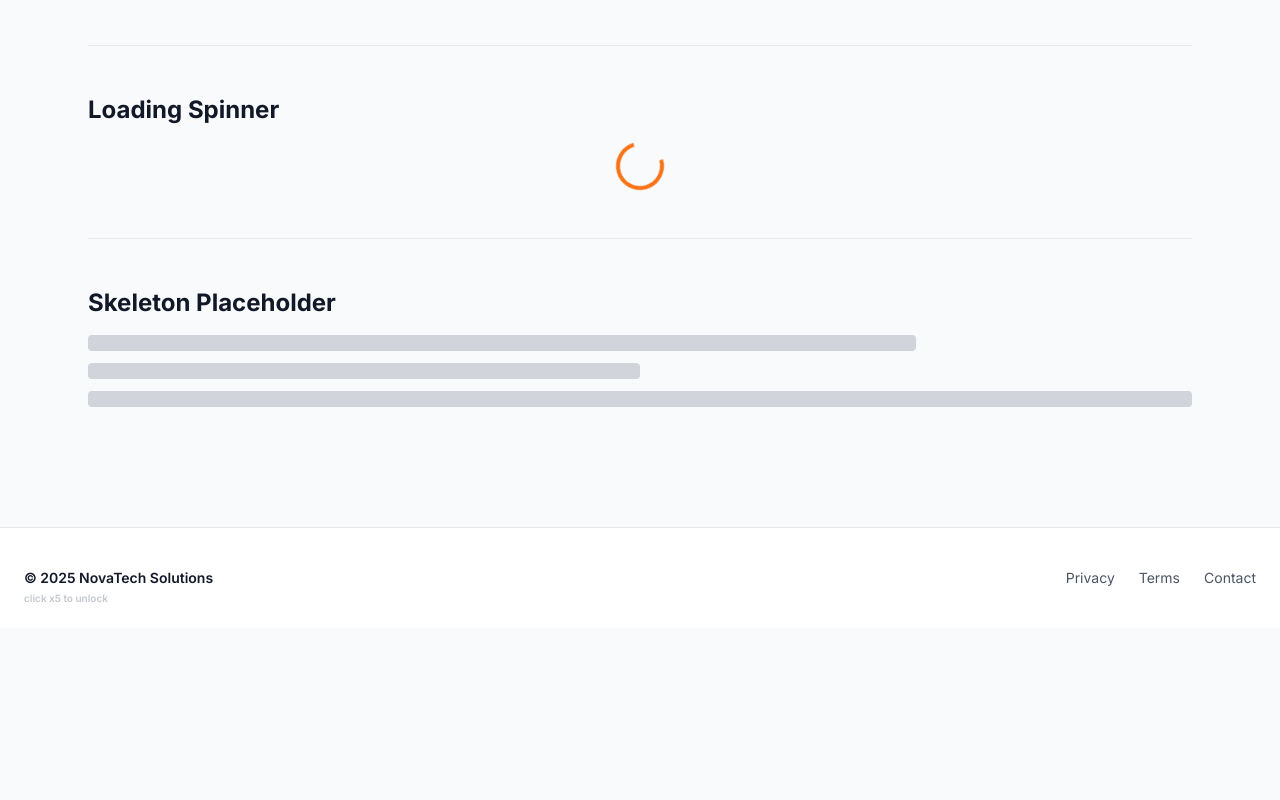
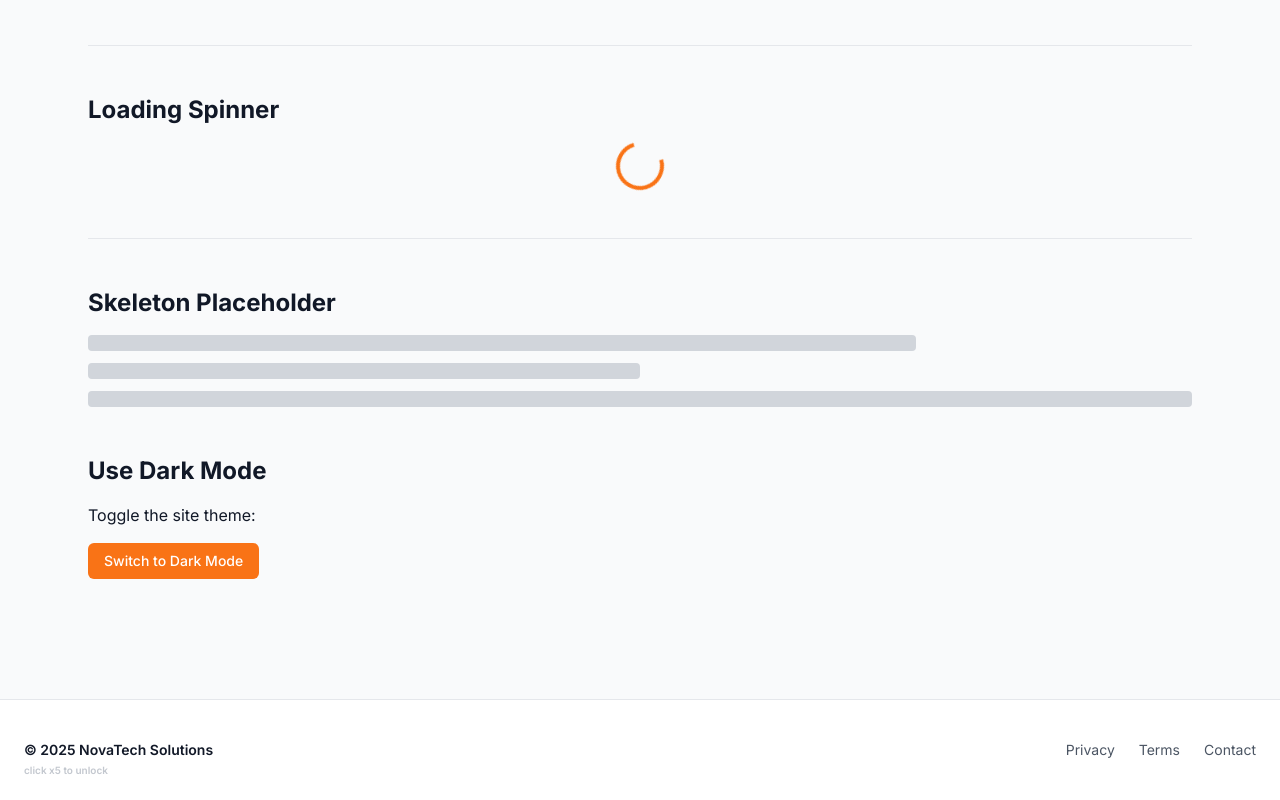
Before and after one commit to quim-romero/novatech, a React (Vite) app: page /styleguide in a window 1280 px wide. Shown: the part 2296-3096 px from the top of the page. Before the commit the page ends 2924 px from the top, so only its background shows below. Built offline with nearby package versions, Linux system fonts and the light colour scheme.

Commit message:
Add dark mode toggle example using useDarkMode hook

```diff
--- a/src/pages/Styleguide.jsx
+++ b/src/pages/Styleguide.jsx
@@ -6,8 +6,11 @@ import Badge from "../components/ui/Badge";
 import Tabs from "../components/ui/Tabs";
 import Card from "../components/ui/Card";
 
+import useDarkMode from "../hooks/useDarkMode";
+
 export default function Styleguide() {
   const [showToast, setShowToast] = useState(false);
+  const [isDark, setIsDark] = useDarkMode();
 
   const triggerToast = () => {
     setShowToast(true);
@@ -187,6 +190,16 @@ export default function Styleguide() {
             <div className="h-4 bg-gray-300 dark:bg-gray-700 rounded w-full animate-pulse"></div>
           </div>
         </div>
+
+        <div className="mt-12">
+          <h2 className="text-2xl font-bold text-gray-900 dark:text-white mb-4">
+            Use Dark Mode
+          </h2>
+          <p className="mb-4">Toggle the site theme:</p>
+          <Button onClick={() => setIsDark(!isDark)}>
+            Switch to {isDark ? "Light" : "Dark"} Mode
+          </Button>
+        </div>
       </div>
     </>
   );
```
